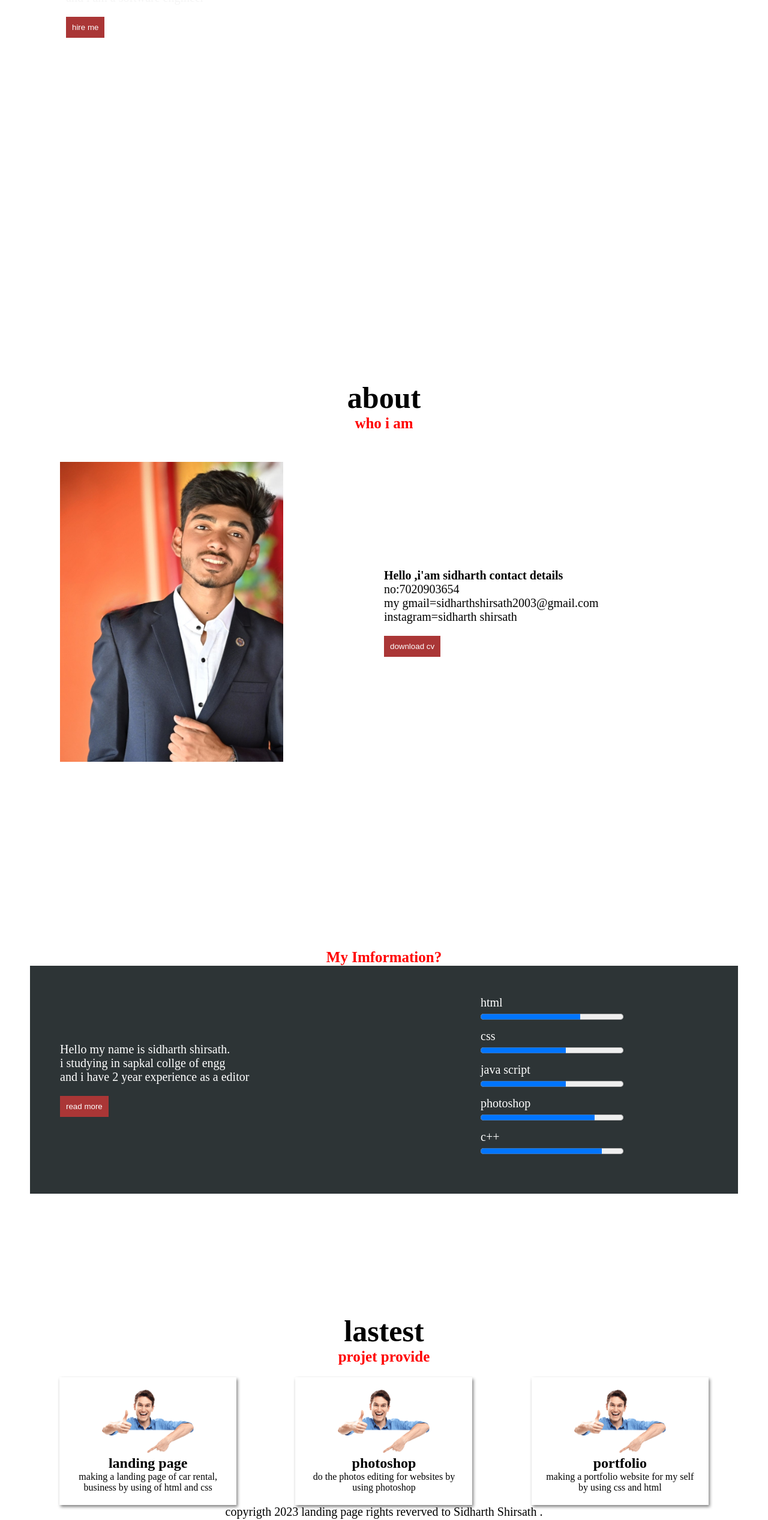
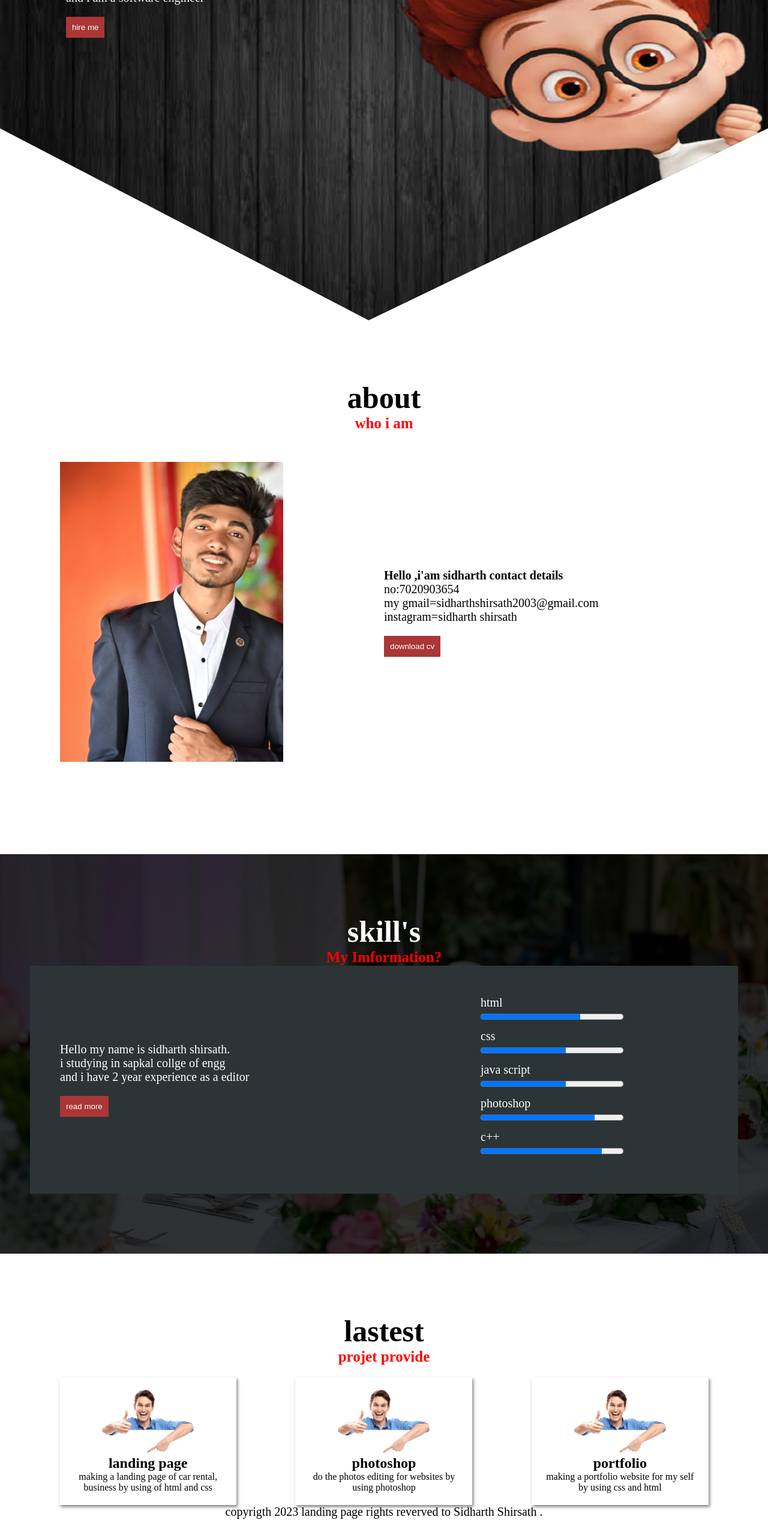
Before and after one commit to sidharthshirsath/OIBSIP.1, a plain HTML site: page index.html in a window 1280 px wide. Shown: the part 266-2800 px from the top of the page at 60% size. Drawn offline with Linux system fonts and the light colour scheme; the site is published under a folder, as on GitHub Pages, so addresses that start at the root find nothing.

Commit message:
Update style.css

```diff
--- a/style.css
+++ b/style.css
@@ -6,7 +6,7 @@
 header{
     width:  100%;
     height: 100vh;
-    background: url('../image/b1.png'),url('../image/bg1.jpeg');
+    background: url('b1.png'),url('bg1.jpeg');
     background-size: 50% 100%, cover;
     background-position: right,center;
     background-repeat: no-repeat,no-repeat;
@@ -108,7 +108,7 @@ nav{
 }
 #skills{
     padding: 100px 50px;
-    background: url("/image/bg2.jpg");
+    background: url("bg2.jpg");
     background-size: cover;
     color: white;
 }
```
